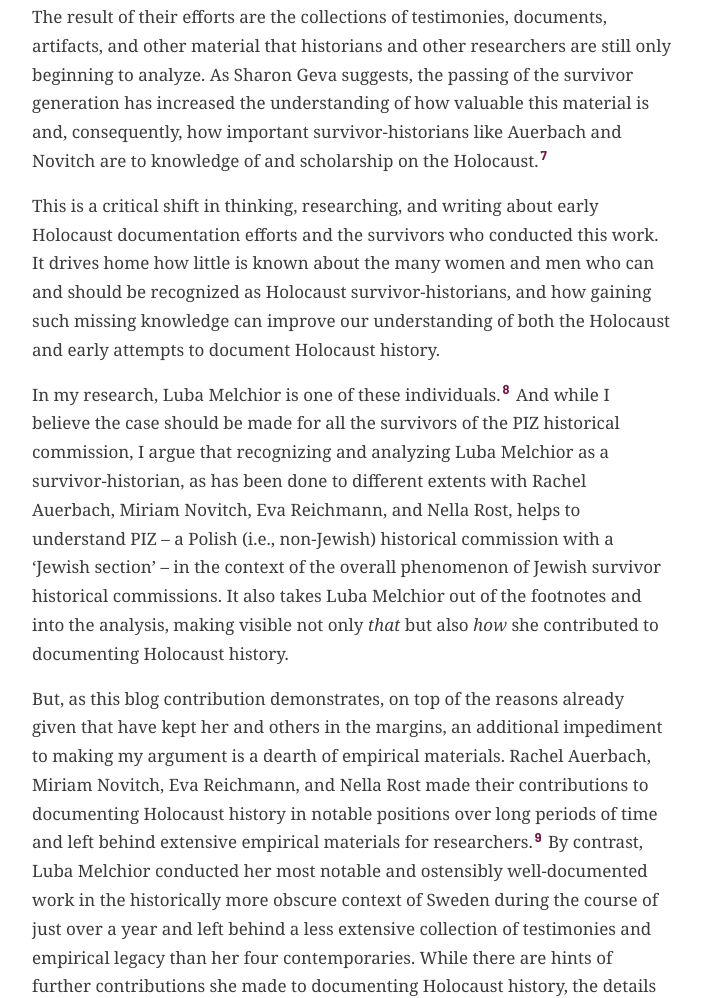
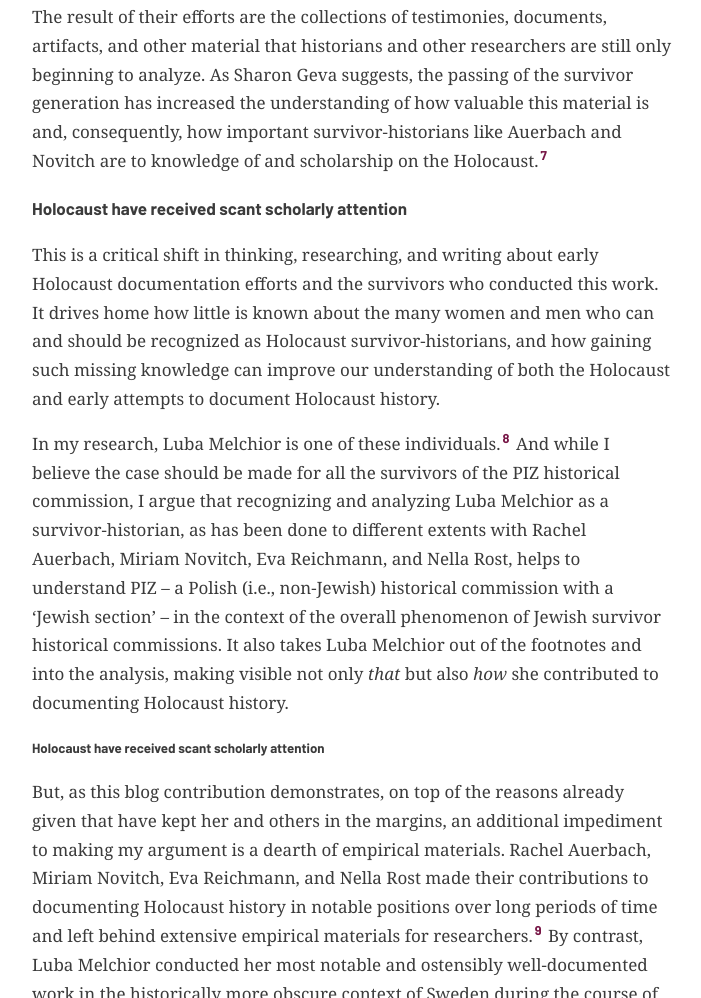
Before and after one commit to Legratza/ehri, a plain HTML site: page index.html in a window 1280 px wide. Shown: the part 2584-3582 px from the top of the page, without its empty margins (288-989 px from the left). Drawn offline with Linux system fonts and the light colour scheme.

Commit message:
Headings to html

```diff
--- a/index.html
+++ b/index.html
@@ -109,6 +109,9 @@
                     important survivor-historians like Auerbach and Novitch are to knowledge of and scholarship on the Holocaust.<sup
                         class='endnote'><a href='#en-5573-7' id='enref-5573-7' onclick='return hhEndnotes_show(5573)'>7</a></sup></p>
 
+                <h4>Holocaust have received scant scholarly attention</h4>
+
+
                 <p>This is a critical shift in thinking, researching, and writing about early Holocaust documentation efforts and the
                     survivors who conducted this work. It drives home how little is known about the many women and men who can and
                     should be recognized as Holocaust survivor-historians, and how gaining such missing knowledge can improve our
@@ -122,6 +125,8 @@
                     the context of the overall phenomenon of Jewish survivor historical commissions. It also takes Luba Melchior out of
                     the footnotes and into the analysis, making visible not only <em>that</em> but also <em>how</em> she contributed to
                     documenting Holocaust history.</p>
+
+                <h5>Holocaust have received scant scholarly attention</h5>
 
                 <p>But, as this blog contribution demonstrates, on top of the reasons already given that have kept her and others in the
                     margins, an additional impediment to making my argument is a dearth of empirical materials. Rachel Auerbach, Miriam
```
